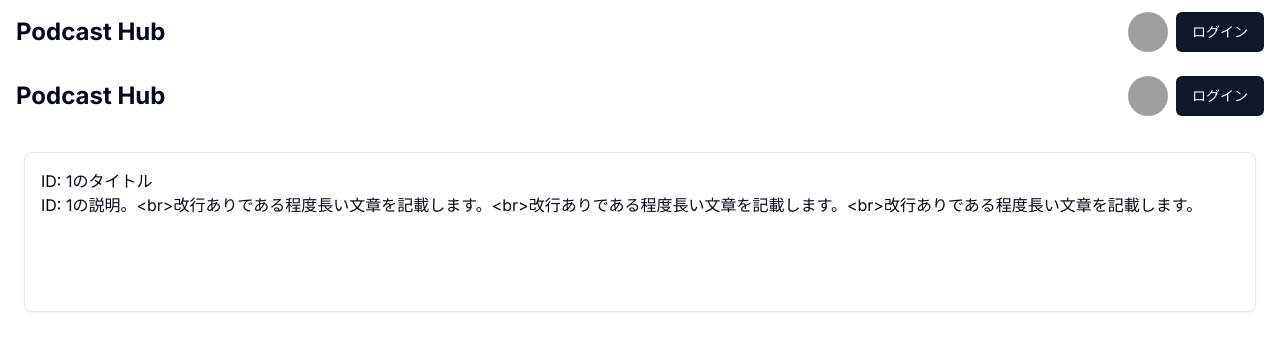
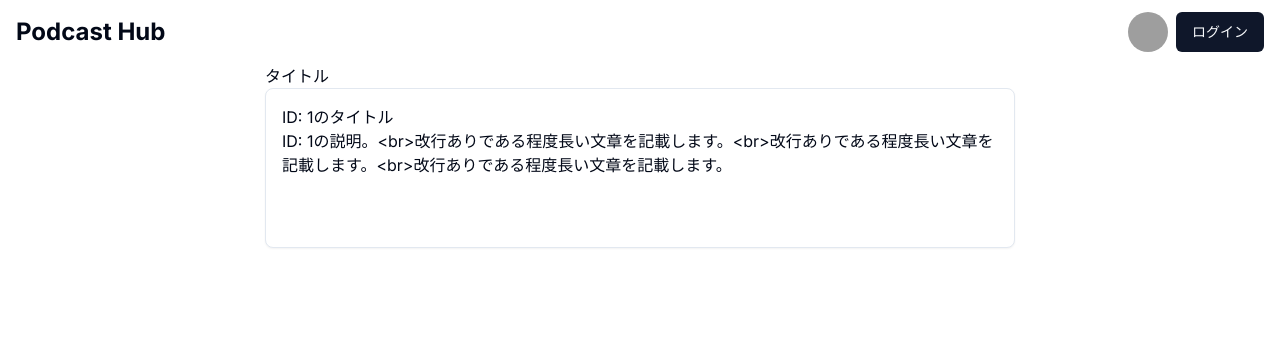
Before and after one commit to TokiyaHorikawa/podcast-hub, a Next.js app: page /contents/1 in a window 1280 px wide. Shown: the top 350 px of the page. Built offline with nearby package versions, Linux system fonts and the light colour scheme; grey boxes are pictures that could not be loaded.

Commit message:
feat: コンテンツ詳細をArticleで覆う形に変更

```diff
--- a/src/app/contents/[id]/page.tsx
+++ b/src/app/contents/[id]/page.tsx
@@ -1,15 +1,9 @@
-import Header from "@/components/Header";
-import ContentCard from "@/app/contents/_components/ContentCard";
+import Article from "@/app/contents/_components/Article";
 
 const ContentDetail = ({ params }: { params: { id: string } }) => {
   return (
-    <div className="flex flex-col min-h-screen">
-      <Header />
-      <div className="flex flex-1">
-        <main className="flex-1 p-6">
-          <ContentCard id={params.id} />
-        </main>
-      </div>
+    <div className="max-w-[750px] mx-auto">
+      <Article />
     </div>
   );
 };
--- /dev/null
+++ b/src/app/contents/_components/Article.tsx
@@ -0,0 +1,14 @@
+import ContentCard from "./ContentCard";
+
+const Article = () => {
+  return (
+    <article>
+      <header>タイトル</header>
+      <div>
+        <ContentCard id={"1"} />
+      </div>
+    </article>
+  );
+};
+
+export default Article;
```
